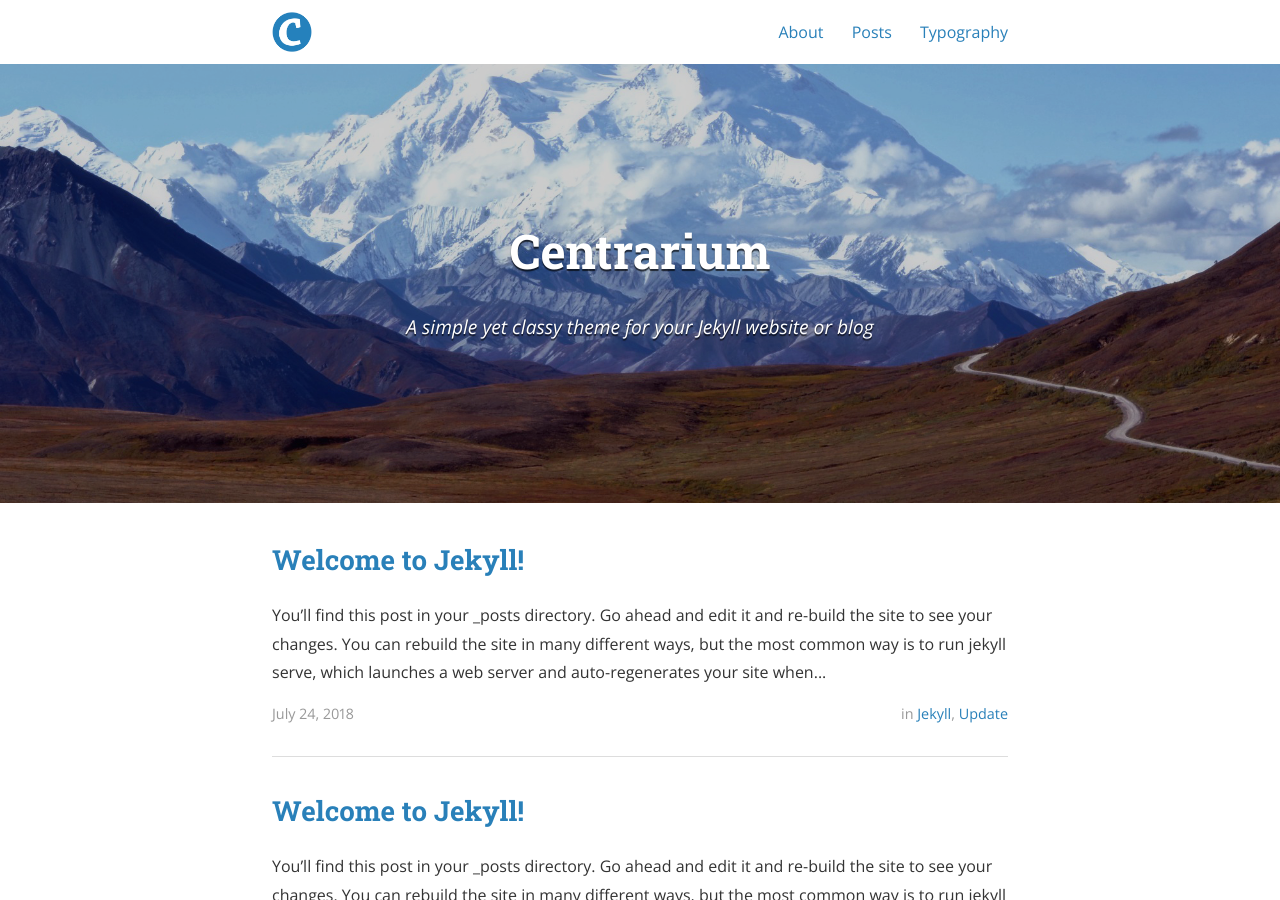
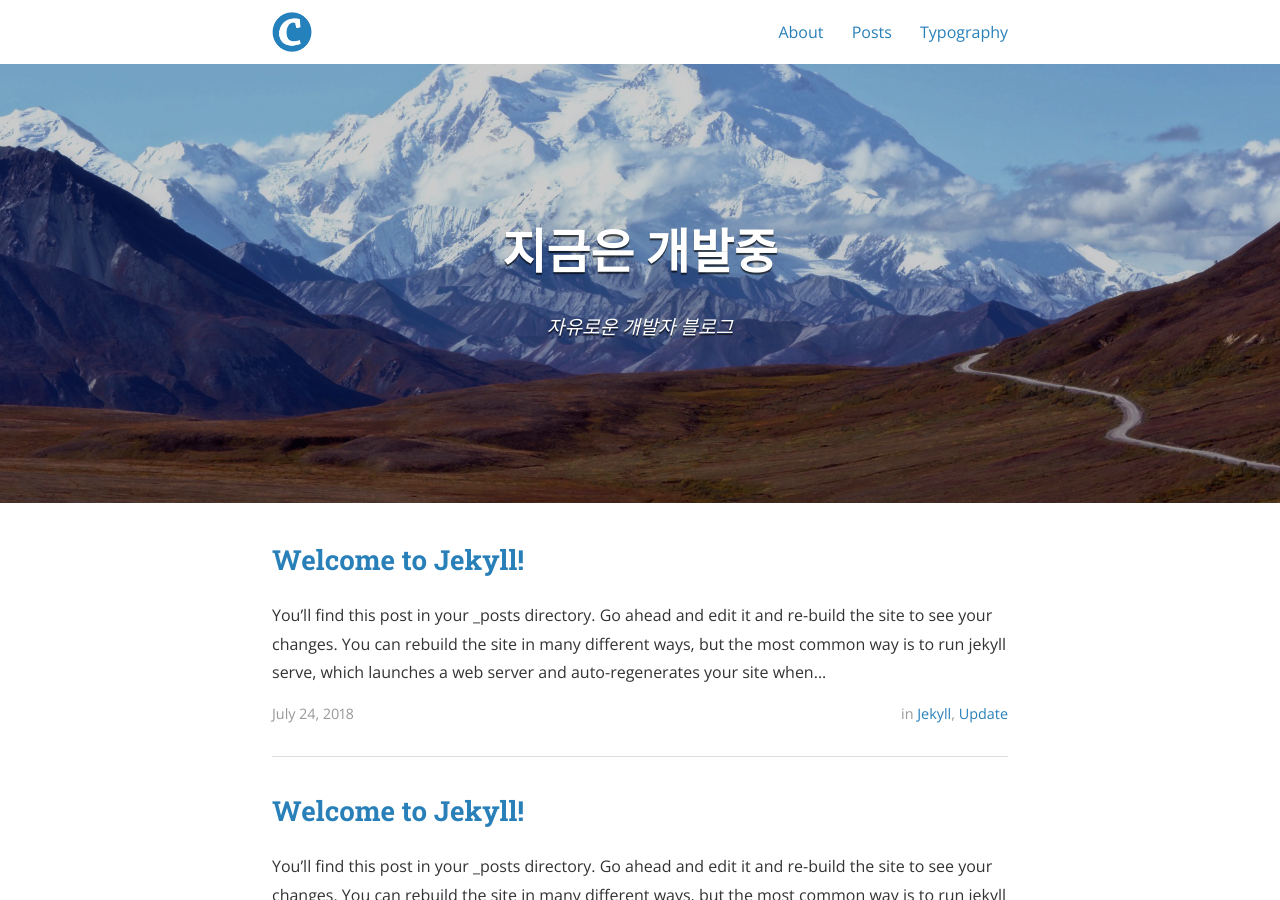
Before and after one commit to myksb1223/myksb1223.github.io, a Jekyll site: the page built from index.html, in a window 1280 px wide and 900 px high. Built offline with Jekyll 4.4.1, drawn with Linux system fonts in a browser that asks for light colours; nearby versions of some CDN libraries; the list of posts is cut into pages by our own code.

Commit message:
Update config

```diff
--- a/_config.yml
+++ b/_config.yml
@@ -9,8 +9,8 @@ exclude:
   - "/vendor/"
 
 # Site settings
-title: Centrarium
-subtitle: "A simple yet classy theme for your Jekyll website or blog"
+title: 지금은 개발중
+subtitle: "자유로운 개발자 블로그"
 email: myksb1223@gmail.com
 name: Seungbeom Kim
 description: >
```
